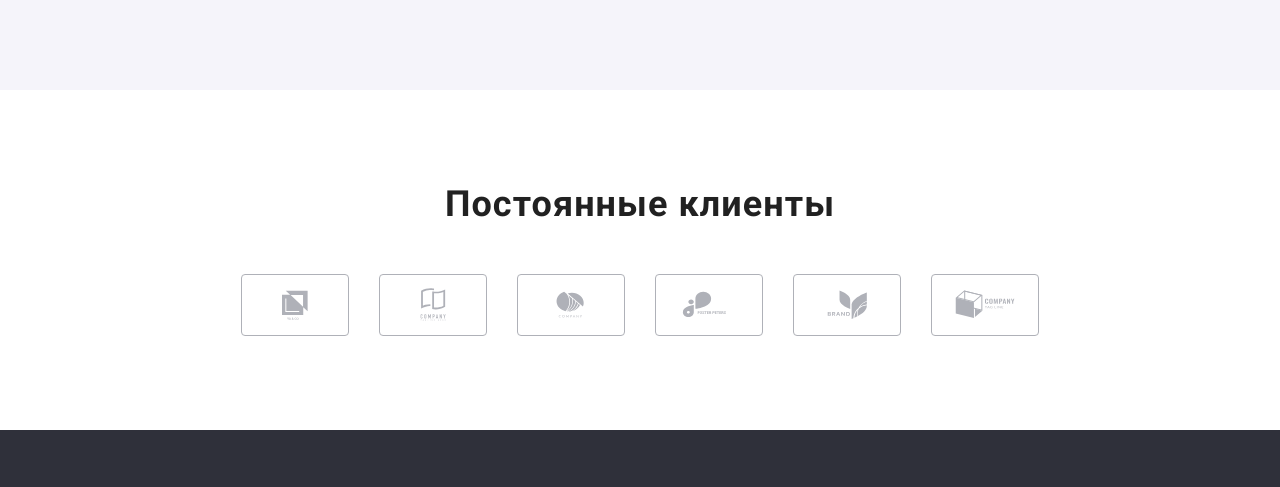
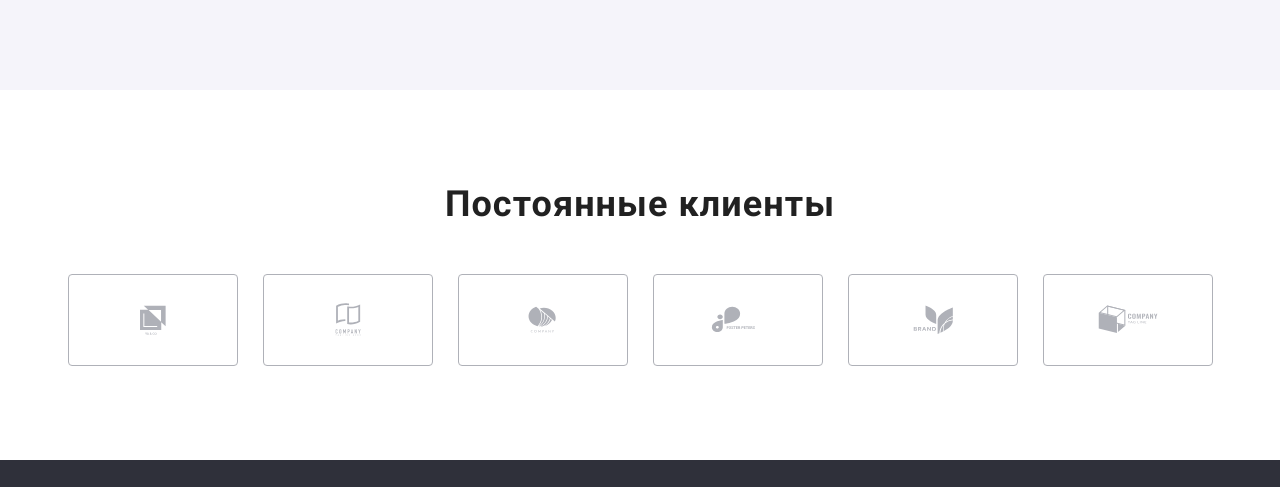
Before and after one commit to zvereva-s/goit-markup-hw-04, a plain HTML site: page index.html in a window 1280 px wide. Shown: the part 2209-2696 px from the top of the page. Drawn offline with nearby package versions, Linux system fonts and the light colour scheme.

Commit message:
Update styles.css

```diff
--- a/css/styles.css
+++ b/css/styles.css
@@ -378,20 +378,22 @@ button {
 .clients-list {
   display: flex;
   justify-content: center;
+  justify-content: space-around;
 
-  row-gap: 30px;
+  width: 1170px;
+  /* row-gap: 30px; */
 }
-.clients .item:not(:last-child) {
+/* .clients .item:not(:last-child) {
   margin-right: 30px;
-}
+} */
 
 .clients-link {
   display: flex;
   justify-content: center;
   align-items: center;
 
-  height: 100%;
-  width: 100%;
+  height: 92px;
+  width: 170px;
 
   border: 1px solid #afb1b8;
   border-radius: 4px;
@@ -515,7 +517,6 @@ button {
 .filtrs .link:hover {
   background-color: var(--brand-color);
   color: var(--brand-white);
-  border-radius: 4px;
 
   box-shadow: 0px 3px 1px rgba(0, 0, 0, 0.1), 0px 1px 2px rgba(0, 0, 0, 0.08),
     0px 2px 2px rgba(0, 0, 0, 0.12);
```
